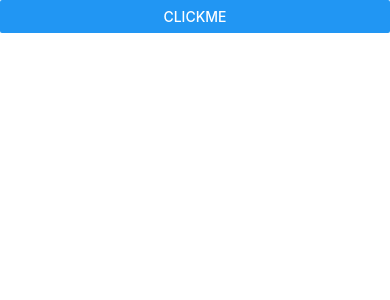
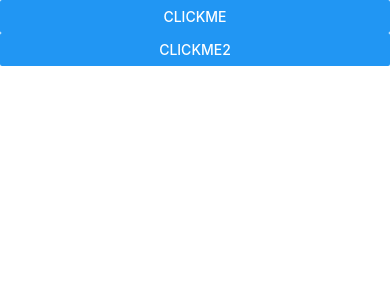
Before and after one commit to DuongDiep2612/learning-react-native, a React Native app: screen / in a window 390 px wide. Shown: the top 300 px of the page. Built offline with nearby package versions, Linux system fonts and the light colour scheme.

Commit message:
Add button Clickme2 in index.js file

```diff
--- a/src/components/Button/index.js
+++ b/src/components/Button/index.js
@@ -10,6 +10,10 @@ export default class ButtonComponent extends Component {
                     title="Clickme"
                     onPress={() => Alert.alert('Button Pressed')}
                 />
+                <Button
+                    title="Clickme2"
+                    onPress={() => Alert.alert('Button 2 Pressed')}
+                />
             </View>
         );
     }
```
